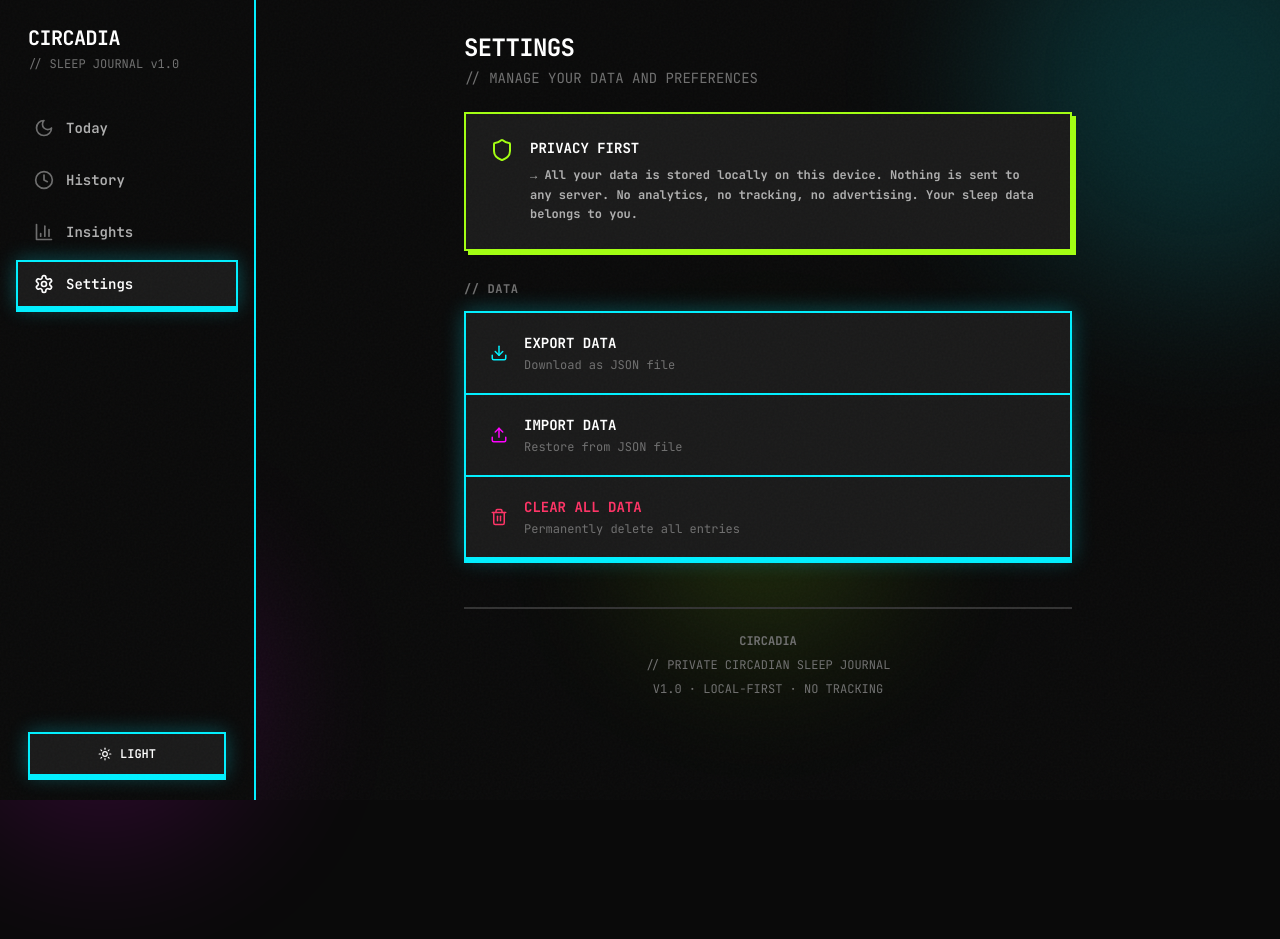
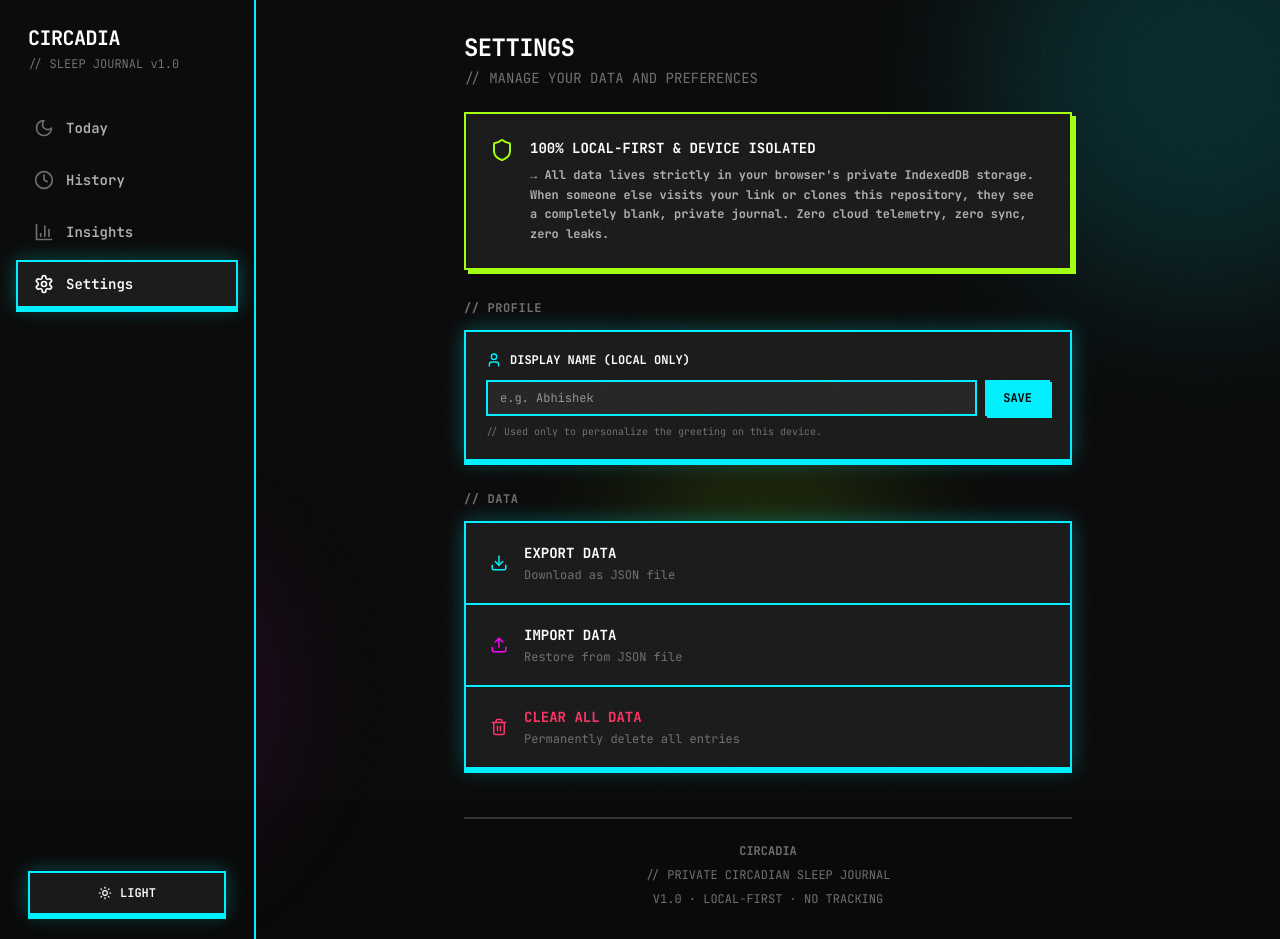
Before and after one commit to codewithabhiishek/Circadia, a React (Vite) app: page / in a window 1280 px wide. Both pictures are taken after a click on the button "Settings". Before the commit the page ends 800 px from the top, so only its background shows below. Built offline with nearby package versions, Linux system fonts and the light colour scheme.

Commit message:
feat(privacy): isolate local user display name in client localStorage with no leaks

```diff
--- a/src/components/PremiumHero.tsx
+++ b/src/components/PremiumHero.tsx
@@ -5,26 +5,28 @@ import { format } from 'date-fns';
 export default function PremiumHero() {
   const now = new Date();
   const hour = now.getHours();
+  const savedName = typeof window !== 'undefined' ? localStorage.getItem('circadia-user-name') : null;
+  const nameSuffix = savedName && savedName.trim() ? `, ${savedName.trim()}` : '';
 
   // Determine greeting based on time
-  let greeting = 'Good evening, Abhishek';
+  let greeting = `Good evening${nameSuffix}`;
   let Icon = Moon;
   let iconColor = 'var(--color-neon-primary)';
 
   if (hour >= 5 && hour < 12) {
-    greeting = 'Good morning, Abhishek';
+    greeting = `Good morning${nameSuffix}`;
     Icon = Sun;
     iconColor = 'var(--color-neon-tertiary)';
   } else if (hour >= 12 && hour < 18) {
-    greeting = 'Good afternoon, Abhishek';
+    greeting = `Good afternoon${nameSuffix}`;
     Icon = Sun;
     iconColor = 'var(--color-neon-tertiary)';
   } else if (hour >= 18 && hour < 22) {
-    greeting = 'Good evening, Abhishek';
+    greeting = `Good evening${nameSuffix}`;
     Icon = CloudMoon;
     iconColor = 'var(--color-neon-secondary)';
   } else {
-    greeting = 'Late night, Abhishek';
+    greeting = `Late night${nameSuffix}`;
     Icon = Moon;
     iconColor = 'var(--color-neon-primary)';
   }
--- a/src/components/Settings.tsx
+++ b/src/components/Settings.tsx
@@ -1,6 +1,6 @@
-import { useState, useRef } from 'react';
+import { useState, useRef, useEffect } from 'react';
 import { motion, AnimatePresence } from 'framer-motion';
-import { Download, Upload, Trash2, Shield } from 'lucide-react';
+import { Download, Upload, Trash2, Shield, User, Check } from 'lucide-react';
 import { exportData, importData, clearAllEntries } from '../db';
 
 interface SettingsProps {
@@ -8,9 +8,26 @@ interface SettingsProps {
 }
 
 export default function Settings({ onRefresh }: SettingsProps) {
+  const [userName, setUserName] = useState('');
+  const [nameSaved, setNameSaved] = useState(false);
   const [message, setMessage] = useState('');
   const [showClearConfirm, setShowClearConfirm] = useState(false);
   const fileInputRef = useRef<HTMLInputElement>(null);
+
+  useEffect(() => {
+    const saved = localStorage.getItem('circadia-user-name');
+    if (saved) setUserName(saved);
+  }, []);
+
+  function handleSaveName() {
+    if (userName.trim()) {
+      localStorage.setItem('circadia-user-name', userName.trim());
+    } else {
+      localStorage.removeItem('circadia-user-name');
+    }
+    setNameSaved(true);
+    setTimeout(() => setNameSaved(false), 2000);
+  }
 
   async function handleExport() {
     const data = await exportData();
@@ -103,13 +120,64 @@ export default function Settings({ onRefresh }: SettingsProps) {
           </motion.div>
           <div className="min-w-0">
             <h3 className="text-xs sm:text-sm font-bold uppercase" style={{ color: 'var(--color-text)', fontFamily: 'var(--font-mono)' }}>
-              PRIVACY FIRST
+              100% LOCAL-FIRST & DEVICE ISOLATED
             </h3>
             <p className="text-[10px] sm:text-xs mt-2 leading-relaxed font-mono font-bold" style={{ color: 'var(--color-text-secondary)' }}>
-              → All your data is stored locally on this device. Nothing is sent to any server.
-              No analytics, no tracking, no advertising. Your sleep data belongs to you.
+              → All data lives strictly in your browser's private IndexedDB storage.
+              When someone else visits your link or clones this repository, they see a completely blank, private journal.
+              Zero cloud telemetry, zero sync, zero leaks.
             </p>
           </div>
+        </div>
+      </motion.section>
+
+      {/* Profile Section */}
+      <motion.section variants={itemVariants}>
+        <div className="mb-2 sm:mb-3">
+          <span className="text-[10px] sm:text-xs font-bold uppercase tracking-wider" style={{ color: 'var(--color-text-tertiary)', fontFamily: 'var(--font-mono)' }}>
+            // PROFILE
+          </span>
+        </div>
+        <div className="border-2 p-4 sm:p-5" style={{ borderColor: 'var(--color-border)', backgroundColor: 'var(--color-bg-card)', boxShadow: 'var(--shadow-card)' }}>
+          <div className="flex items-center gap-2 mb-3">
+            <User size={16} style={{ color: 'var(--color-neon-primary)' }} />
+            <label className="text-xs font-bold uppercase font-mono" style={{ color: 'var(--color-text)' }}>
+              Display Name (Local Only)
+            </label>
+          </div>
+          <div className="flex gap-2">
+            <input
+              type="text"
+              value={userName}
+              onChange={(e) => setUserName(e.target.value)}
+              placeholder="e.g. Abhishek"
+              className="flex-1 px-3 py-2 text-xs font-mono border-2"
+              style={{
+                borderColor: 'var(--color-border)',
+                backgroundColor: 'var(--color-bg-subtle)',
+                color: 'var(--color-text)',
+              }}
+            />
+            <motion.button
+              onClick={handleSaveName}
+              className="px-4 py-2 border-2 text-xs font-bold uppercase flex items-center gap-1.5 transition-all duration-200"
+              style={{
+                borderColor: 'var(--color-border)',
+                backgroundColor: nameSaved ? 'var(--color-success)' : 'var(--color-neon-primary)',
+                color: '#000',
+                fontFamily: 'var(--font-mono)',
+                boxShadow: '2px 2px 0 var(--color-border)',
+              }}
+              whileHover={{ scale: 1.05 }}
+              whileTap={{ scale: 0.95 }}
+            >
+              {nameSaved ? <Check size={14} /> : null}
+              {nameSaved ? 'SAVED' : 'SAVE'}
+            </motion.button>
+          </div>
+          <p className="text-[10px] font-mono mt-2" style={{ color: 'var(--color-text-tertiary)' }}>
+            // Used only to personalize the greeting on this device.
+          </p>
         </div>
       </motion.section>
 
```
